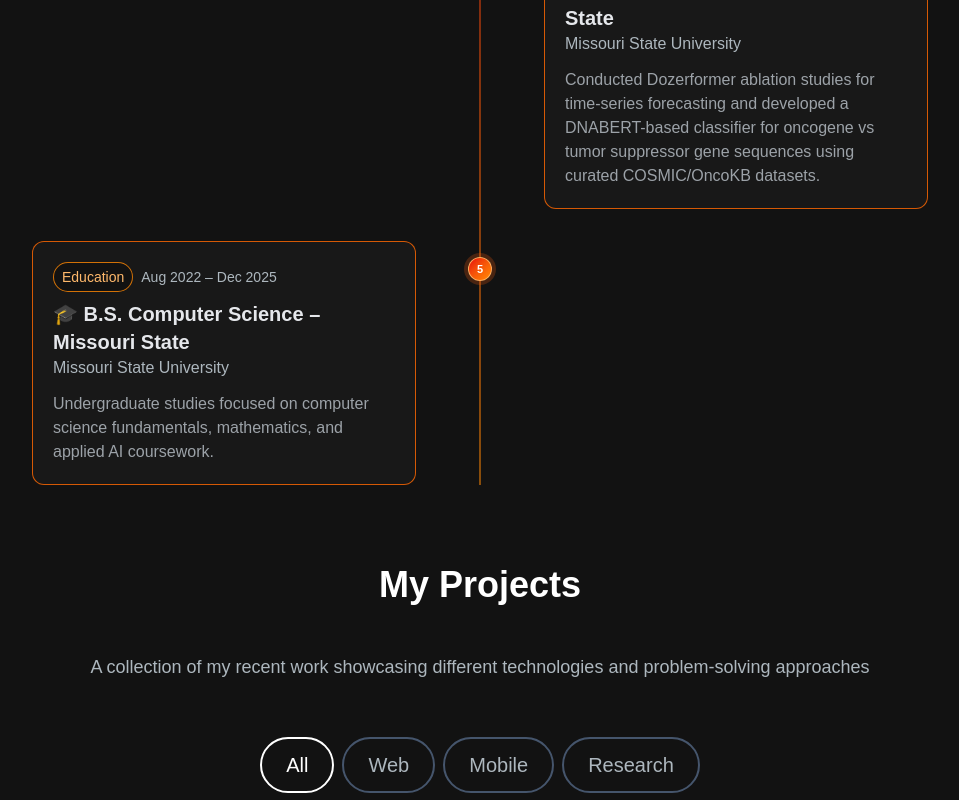
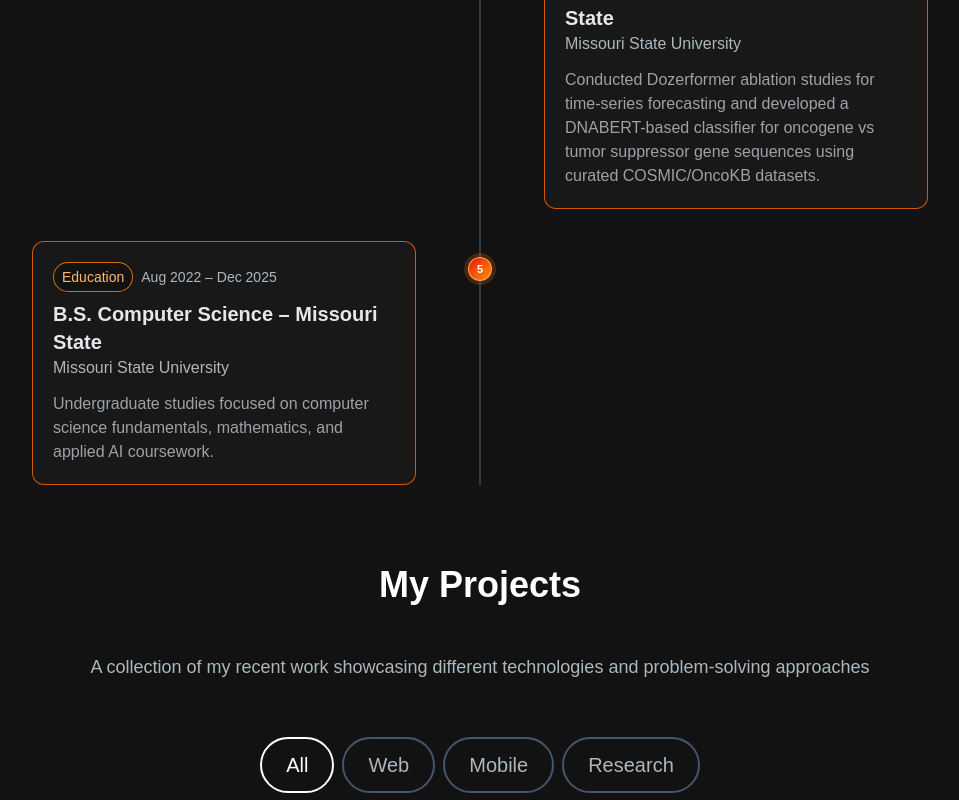
Before and after one commit to Zelun-He/portfolio-website, a Next.js app: page / in a window 1280 px wide. Shown: the part 2878-3678 px from the top of the page, without its empty margins (160-1119 px from the left). Built offline with nearby package versions, Linux system fonts and the light colour scheme.

Commit message:
Timeline Color Fix

```diff
--- a/src/app/components/JourneyTimeline.jsx
+++ b/src/app/components/JourneyTimeline.jsx
@@ -44,7 +44,7 @@ const timelineEntries = [
     id: "edu-msu",
     type: "Education",
     dateRange: "Aug 2022 – Dec 2025",
-    title: "🎓 B.S. Computer Science – Missouri State",
+    title: "B.S. Computer Science – Missouri State",
     org: "Missouri State University",
     summary:
       "Undergraduate studies focused on computer science fundamentals, mathematics, and applied AI coursework.",
@@ -68,7 +68,7 @@ const JourneyTimeline = () => {
       </p>
 
       <div ref={ref} className="relative mx-auto max-w-4xl">
-        <div className="absolute left-4 top-0 h-full w-px bg-gradient-to-b from-red-700 via-red-600 to-orange-400 md:left-1/2 md:-translate-x-1/2" />
+        <div className="absolute left-4 top-0 h-full w-px bg-gray-500/80 md:left-1/2 md:-translate-x-1/2" />
 
         <ul className="space-y-8" role="list" aria-label="Journey timeline">
           {timelineEntries.map((entry, index) => (
```
